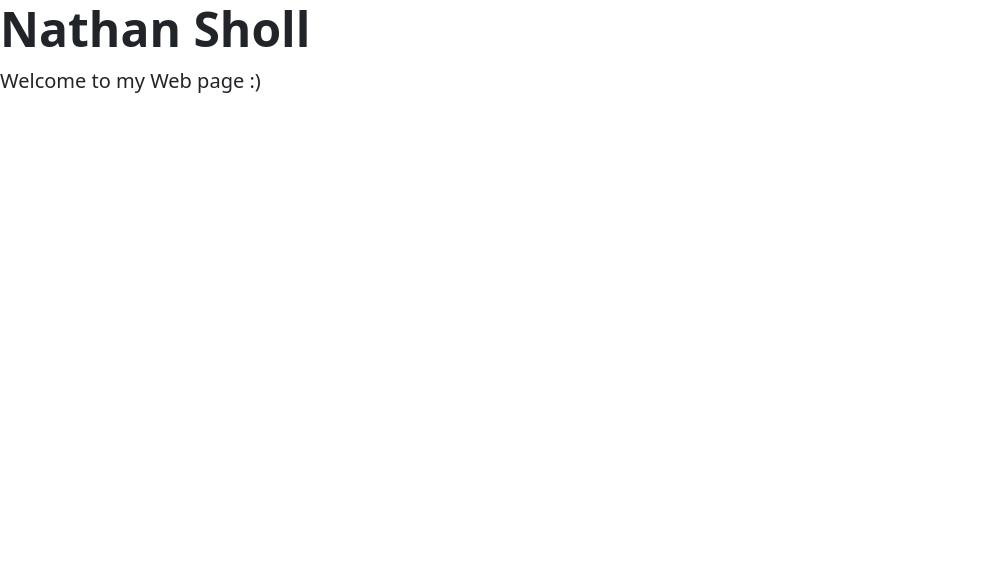
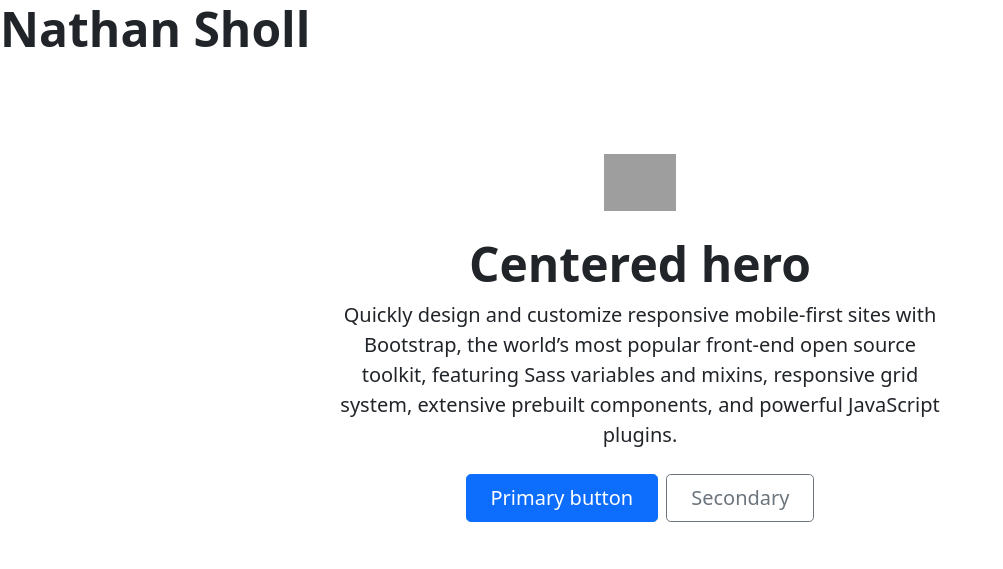
Before and after one commit to NateSholl/ResumeApp, a Flask app: template app/templates/index.html in a window 1280 px wide. Shown: the top 569 px of the page, without its empty margins (0-1003 px from the left). Run offline with Flask 2, Linux system fonts and the light colour scheme; the template is opened without the code that fills it, so the values that code supplies are empty; some libraries are stand-ins or nearby versions; grey boxes are pictures that could not be loaded.

Commit message:
Is it this ez?

```diff
--- a/app/templates/index.html
+++ b/app/templates/index.html
@@ -19,11 +19,17 @@
 
     <main>
       <h1 class="display-5 fw-bold">Nathan Sholl</h1>
-        <div class="=col-lg-6 mx-auto">
-          <p class="lead mb-4">
-            Welcome to my Web page :)
-          </p>
-        </div>
+        <div class="px-4 py-5 my-5 text-center">
+          <img class="d-block mx-auto mb-4" src="/docs/5.1/assets/brand/bootstrap-logo.svg" alt="" width="72" height="57">
+          <h1 class="display-5 fw-bold">Centered hero</h1>
+          <div class="col-lg-6 mx-auto">
+            <p class="lead mb-4">Quickly design and customize responsive mobile-first sites with Bootstrap, the world’s most popular front-end open source toolkit, featuring Sass variables and mixins, responsive grid system, extensive prebuilt components, and powerful JavaScript plugins.</p>
+            <div class="d-grid gap-2 d-sm-flex justify-content-sm-center">
+              <button type="button" class="btn btn-primary btn-lg px-4 gap-3">Primary button</button>
+              <button type="button" class="btn btn-outline-secondary btn-lg px-4">Secondary</button>
+            </div>
+          </div>
+      </div>
     </main>
 
     <script src="https://cdn.jsdelivr.net/npm/bootstrap@5.0.2/dist/js/bootstrap.bundle.min.js"></script>
```
